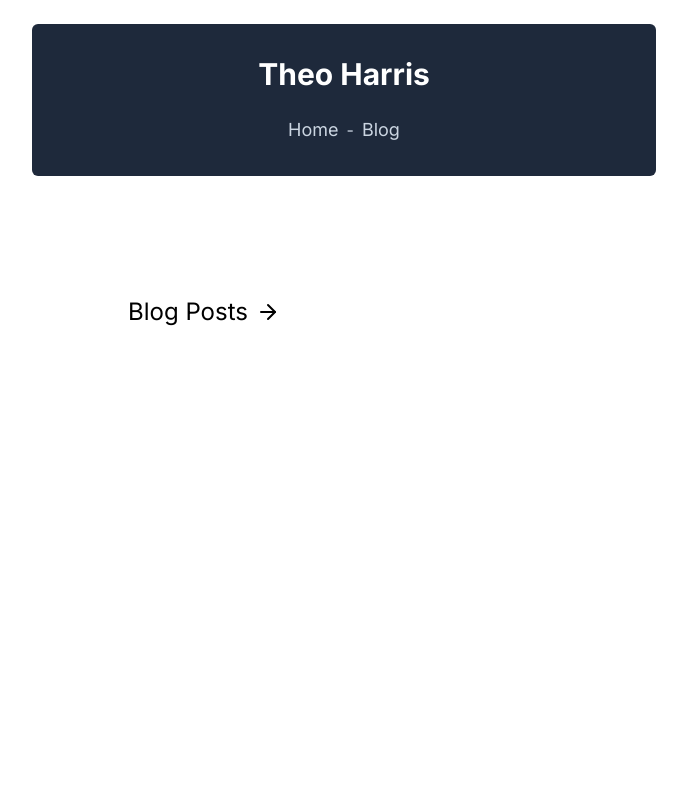
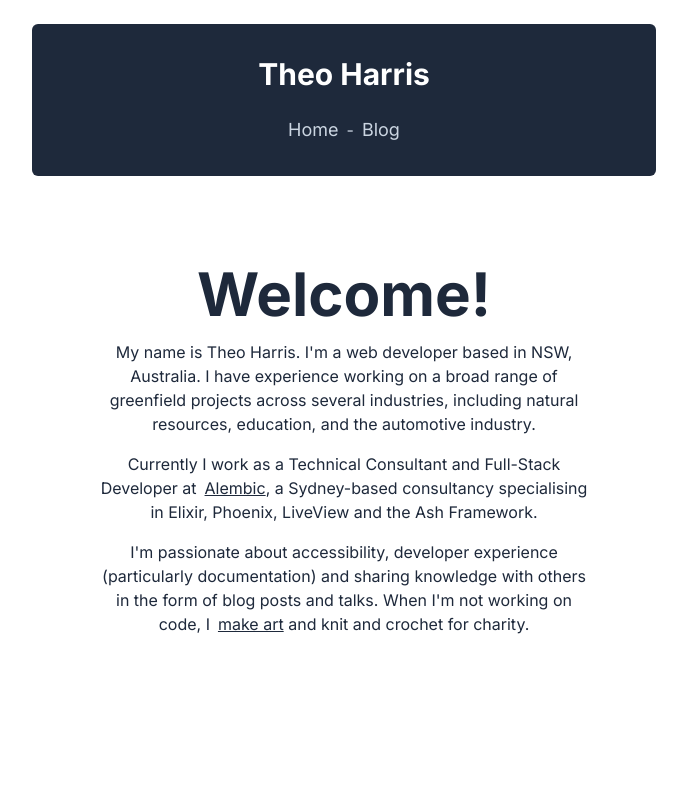
Before and after one commit to Theosaurus-Rex/dev-portfolio-2023, a Next.js app: page / in a window 1280 px wide. Shown: the top 800 px of the page, without its empty margins (296-983 px from the left). Built offline with nearby package versions, Linux system fonts and the light colour scheme.

Commit message:
feature(home_page): Add copy

```diff
--- a/src/app/page.tsx
+++ b/src/app/page.tsx
@@ -1,15 +1,42 @@
 import Link from "next/link";
-import { FiArrowRight } from "react-icons/fi";
 export default function Home() {
   return (
-    <main className="flex min-h-screen flex-col items-center justify-between p-24">
-      <div className="z-10 w-full max-w-5xl items-center justify-between  lg:flex">
-        <Link
-          href="/blog"
-          className="flex flex-row space-x-4 items-center text-2xl hover:underline"
-        >
-          Blog Posts<FiArrowRight className="ml-2"></FiArrowRight>
-        </Link>
+    <main className="flex min-h-screen flex-col items-center p-16">
+      <div className="flex flex-col space-y-4">
+        <h1 className="text-center text-6xl font-bold text-slate-800">
+          Welcome!
+        </h1>
+        <p className="text-center text-slate-800">
+          My name is Theo Harris. I'm a web developer based in NSW, Australia. I
+          have experience working on a broad range of greenfield projects across
+          several industries, including natural resources, education, and the
+          automotive industry.
+        </p>
+        <p className="text-center text-slate-800">
+          Currently I work as a Technical Consultant and Full-Stack Developer at
+          <Link
+            className="ml-2 underline"
+            href="https://alembic.com.au/"
+            target="_blank"
+          >
+            Alembic
+          </Link>
+          , a Sydney-based consultancy specialising in Elixir, Phoenix, LiveView
+          and the Ash Framework.
+        </p>
+        <p className="text-center text-slate-800">
+          I'm passionate about accessibility, developer experience (particularly
+          documentation) and sharing knowledge with others in the form of blog
+          posts and talks. When I'm not working on code, I
+          <Link
+            className="ml-2  underline"
+            href="https://www.instagram.com/theosaurus_art/?hl=en"
+            target="_blank"
+          >
+            make art
+          </Link>{" "}
+          and knit and crochet for charity.
+        </p>
       </div>
     </main>
   );
```
